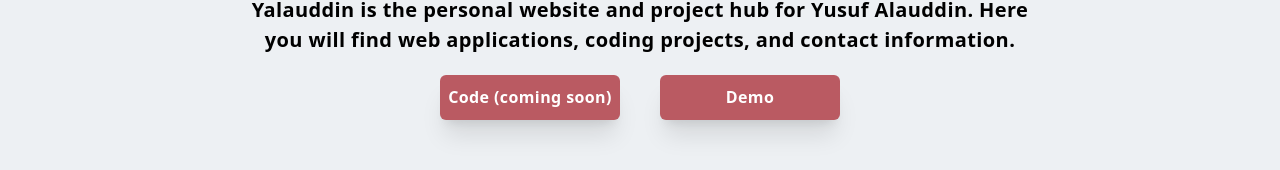
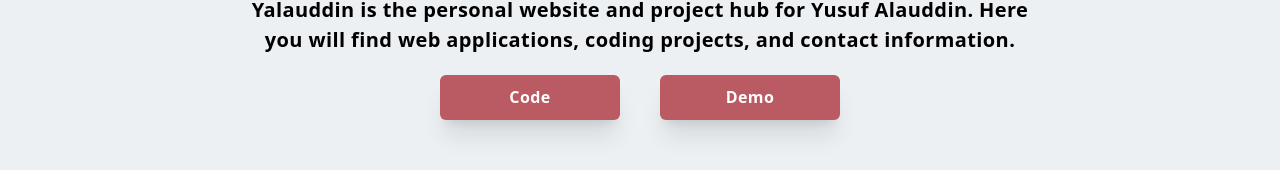
Before and after one commit to yusufalauddin/Portfolio-Website, a Next.js app in the folder yalauddin/: page /yalauddin in a window 1280 px wide. Shown: the part 427-597 px from the top of the page. Built offline with nearby package versions, Linux system fonts and the light colour scheme.

Commit message:
updated projects page

```diff
--- a/yalauddin/components/Portfolio.jsx
+++ b/yalauddin/components/Portfolio.jsx
@@ -15,13 +15,15 @@ export default function Portfolio() {
         </div>
 
         <div className="flex flex-col space-y-10 md:flex-row justify-center items-center md:space-x-10 md:space-y-0">
-        <div className="flex justify-center w-[180px] h-[45px] rounded-md items-center shadow-xl select-none bg-[#BA5A62]">
+        <a target='_blank' rel="noreferrer" href='https://github.com/yusufalauddin/Portfolio-Website'>
+        <div className="flex justify-center w-[180px] h-[45px] rounded-md items-center shadow-xl select-none bg-[#BA5A62] hover:scale-105 ease in duration-500 cursor-pointer">
             <div className="flex justify-center text-center items-center">
 
-            <p className="font-bold text-white">Code (coming soon)</p>
+            <p className="font-bold text-white">Code</p>
 
             </div>
         </div>
+        </a>
         <Link href='/#main'>
         <div className="flex justify-center w-[180px] h-[45px] rounded-md items-center shadow-xl select-none bg-[#BA5A62] hover:scale-105 ease in duration-500 cursor-pointer">
             <div className="flex justify-center text-center items-center">
```
